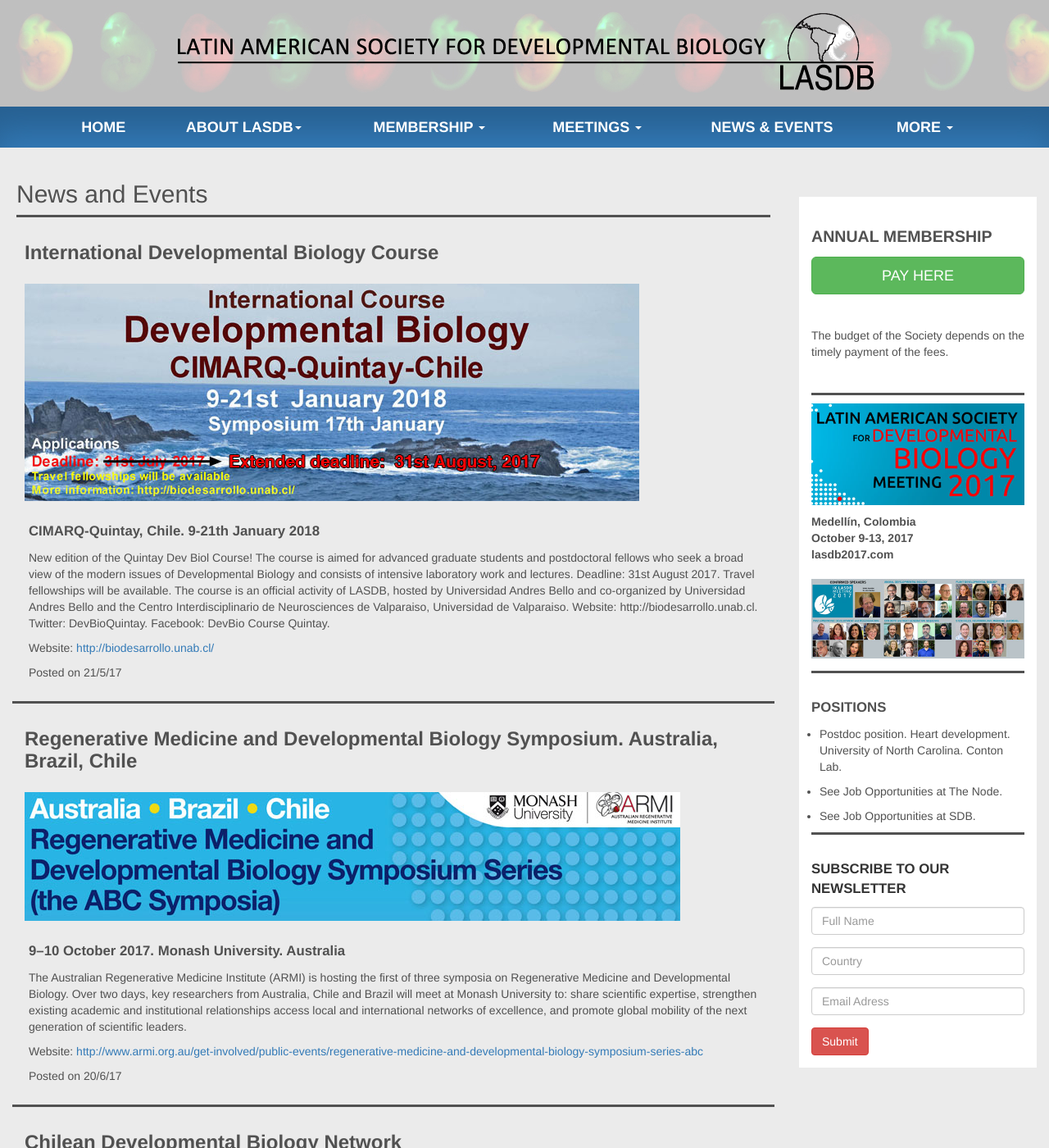
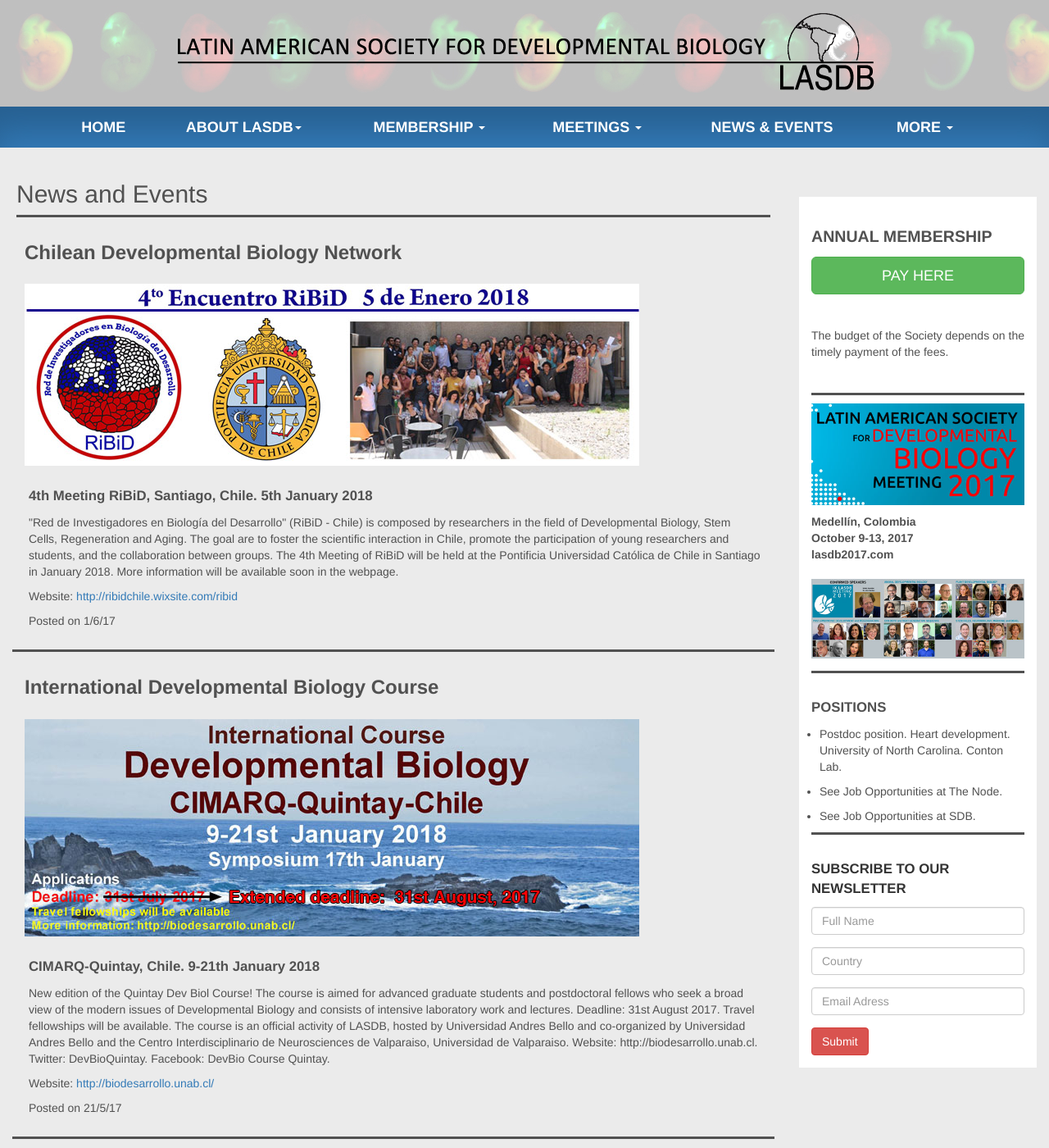
Before and after one commit to lasdb/lasdb.github.io, a Jekyll site: the page built from _posts/2000-01-01-news.markdown, in a window 1280 px wide and 1400 px high. Shown: the whole window at 82% size. Built offline with Jekyll 4.4.1, drawn with Linux system fonts in a browser that asks for light colours; nearby versions of some CDN libraries; some of the changed text lies outside the part shown.

Commit message:
Update 2000-01-01-news.markdown

```diff
--- a/_posts/2000-01-01-news.markdown
+++ b/_posts/2000-01-01-news.markdown
@@ -5,6 +5,13 @@
 categories: news
 permalink: pages/news.html
 news:
+  - title: 'Chilean Developmental Biology Network'
+    date: '1/6/17'
+    subtitle: '4th Meeting RiBiD, Santiago, Chile. 5th January 2018'
+    body: '"Red de Investigadores en Biología del Desarrollo" (RiBiD - Chile) is composed by researchers in the field of Developmental Biology, Stem Cells, Regeneration and Aging. The goal are to foster the scientific interaction in Chile, promote the participation of young researchers and students, and the collaboration between groups. The 4th Meeting of RiBiD will be held at the Pontificia Universidad Católica de Chile in Santiago in January 2018. More information will be available soon in the webpage.'
+    imageSm: 'img/news/chile-RiBiD-sm.jpg'
+    imageBg: '../img/news/chile-RiBiD-bg.jpg'
+    URL: 'http://ribidchile.wixsite.com/ribid'
   - title: 'International Developmental Biology Course'
     date: '21/5/17'
     subtitle: 'CIMARQ-Quintay, Chile. 9-21th January 2018'
@@ -19,13 +26,6 @@
     imageSm: 'img/news/Australia-sm.jpg'
     imageBg: '../img/news/Australia-bg.jpg'
     URL: 'http://www.armi.org.au/get-involved/public-events/regenerative-medicine-and-developmental-biology-symposium-series-abc'
-  - title: 'Chilean Developmental Biology Network'
-    date: '1/6/17'
-    subtitle: '4th Meeting RiBiD, Santiago, Chile. 5th January 2018'
-    body: '"Red de Investigadores en Biología del Desarrollo" (RiBiD - Chile) is composed by researchers in the field of Developmental Biology, Stem Cells, Regeneration and Aging. The goal are to foster the scientific interaction in Chile, promote the participation of young researchers and students, and the collaboration between groups. The 4th Meeting of RiBiD will be held at the Pontificia Universidad Católica de Chile in Santiago in January 2018. More information will be available soon in the webpage.'
-    imageSm: 'img/news/chile-RiBiD-sm.jpg'
-    imageBg: '../img/news/chile-RiBiD-bg.jpg'
-    URL: 'http://ribidchile.wixsite.com/ribid'
   - title: 'Call for papers: Developmental Biology in Latin America'
     date: '3/3/17'
     subtitle: 'Mechanism of Development. Latin America Special Issue'
```
